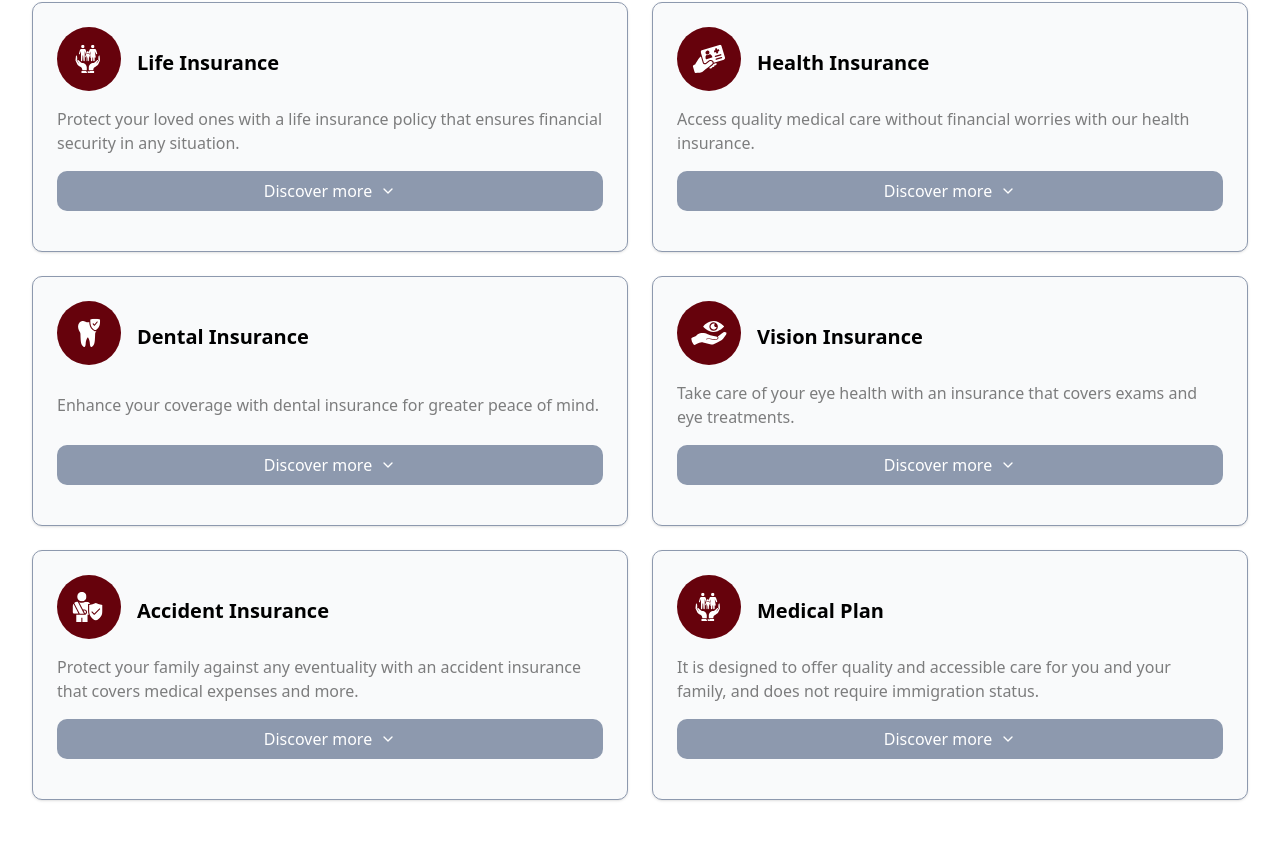
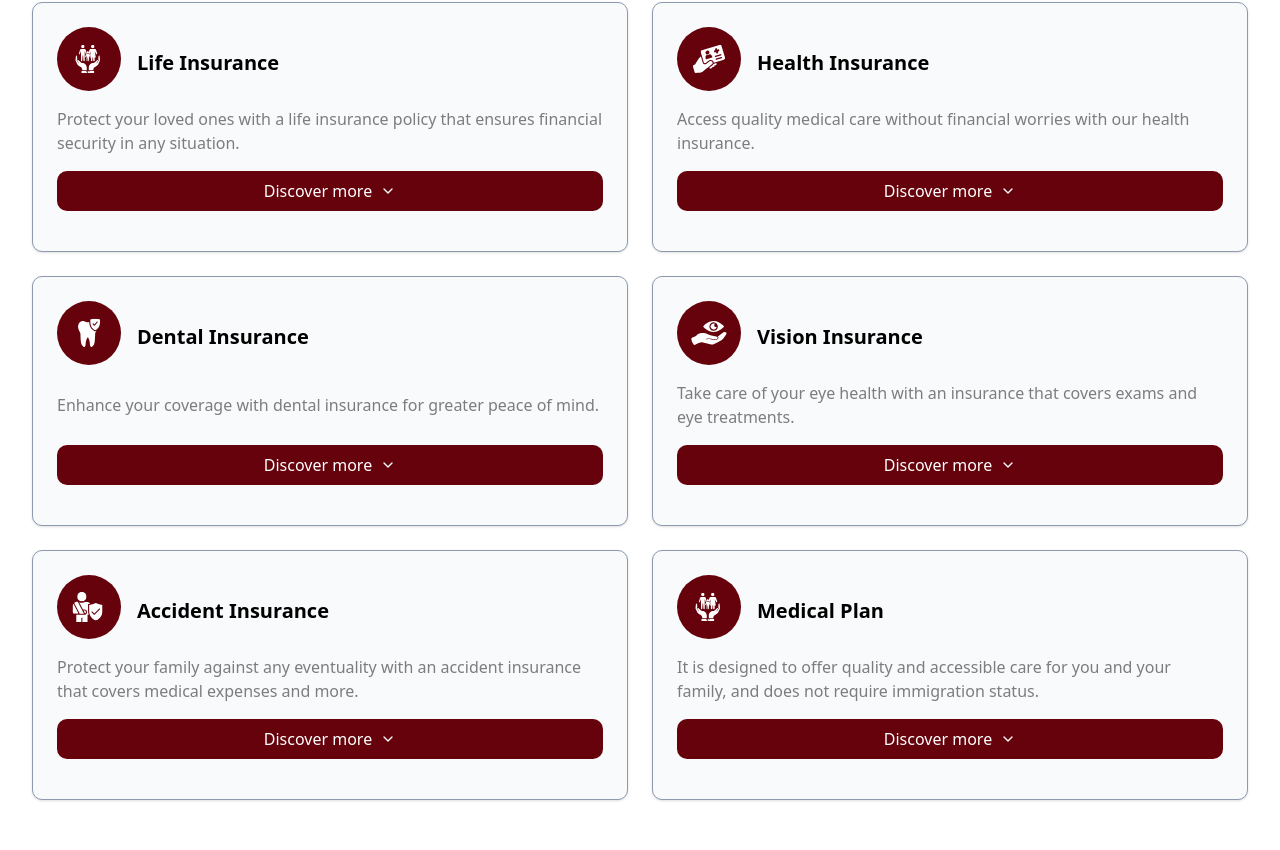
Before and after one commit to Donaroconado25/web, a Next.js app: page /en in a window 1280 px wide. Shown: the part 1330-2180 px from the top of the page. Built offline with nearby package versions, Linux system fonts and the light colour scheme.

Commit message:
feat: change color and email

```diff
--- a/src/components/organisms/Footer/Footer.tsx
+++ b/src/components/organisms/Footer/Footer.tsx
@@ -71,7 +71,7 @@ export const Footer = () => {
                     <div>
                       <p className="font-medium">{t("home.contact.writeme")}</p>
                       <p className="text-muted-foreground">
-                        info@rdqualityincinsurance.com
+                        info@rdqualityinsurance.com
                       </p>
                     </div>
                   </motion.div>
@@ -121,7 +121,9 @@ export const Footer = () => {
 
         {/* Bottom bar with copyright, legal links, and social media */}
         <div className="pt-8 border-t border-muted-foreground/20 flex flex-col md:flex-row justify-between items-center gap-4">
-          <span className="text-sm text-muted-foreground">
+          <span
+            className="text-sm text-muted-foreground"
+          >
             {t("home.contact.rights")}
           </span>
 
--- a/src/components/organisms/Services/Services.tsx
+++ b/src/components/organisms/Services/Services.tsx
@@ -55,7 +55,7 @@ const Service = ({
         <p className="mb-4 text-black/50">{t(description)}</p>
         <button
           onClick={onToggleExpand}
-          className="flex gap-2 justify-center items-center w-full p-2 bg-gray rounded-lg text-white hover:bg-red transition-all cursor-pointer"
+          className="flex gap-2 justify-center items-center w-full p-2 bg-red rounded-lg text-white transition-all cursor-pointer"
         >
           <span>{t("home.services.btnMore")}</span>
           <span>
```
